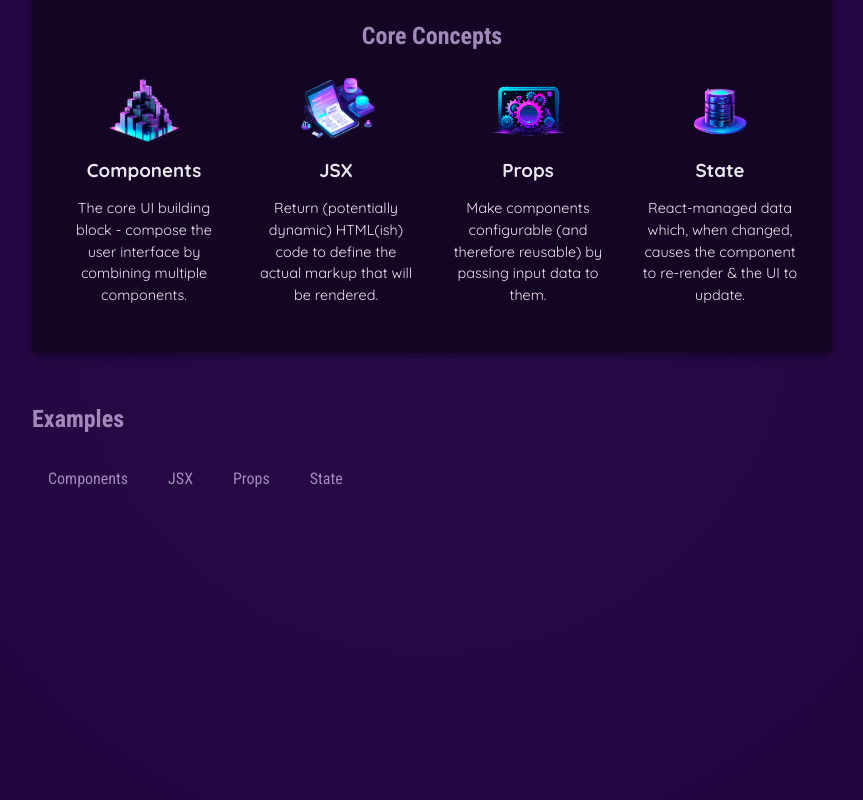
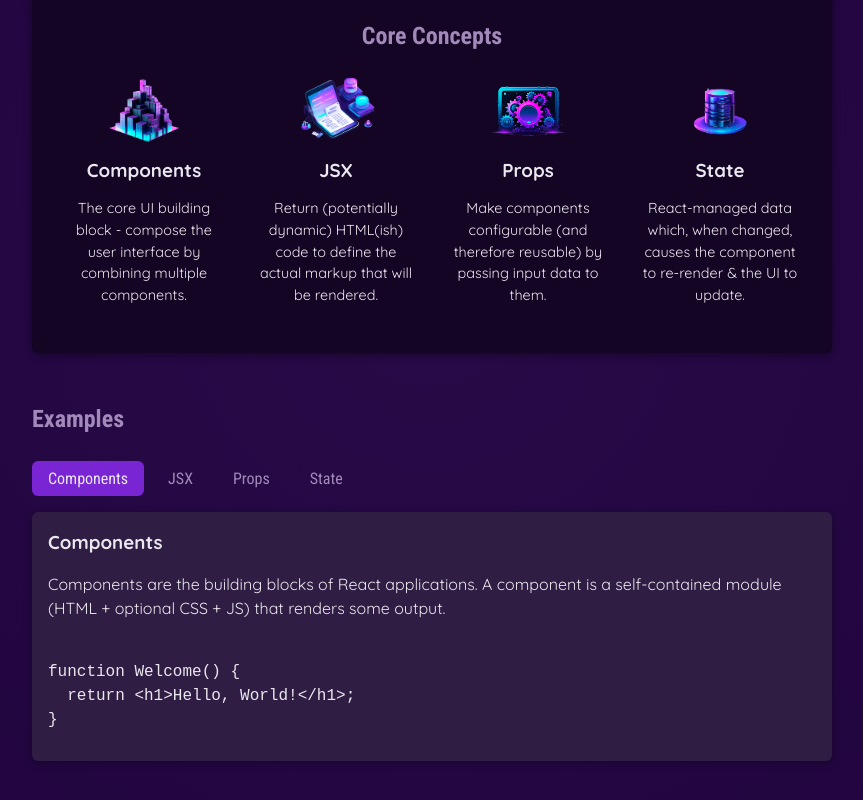
Before and after one commit to Abdullah-Majeed/01-starting-project, a React (Vite) app: page / in a window 1280 px wide. Shown: the part 346-1146 px from the top of the page, without its empty margins (208-1071 px from the left). Built offline with nearby package versions, Linux system fonts and the light colour scheme.

Commit message:
React essential completed

```diff
--- a/src/App.jsx
+++ b/src/App.jsx
@@ -2,11 +2,25 @@
 import Header from './components/Header/Header.jsx';
 import CoreConcept from './components/CoreConcepts.jsx';
 import TabButtton from './components/TabButton.jsx';
-
+import { useState } from 'react';
+import { EXAMPLES } from './data.js';
 
 function App() {
+  const [selectedTopic, setSelectedTopic] = useState('components');
   function handleClickTab(selectedButton) {
-    console.log(selectedButton);
+    setSelectedTopic(selectedButton);
+  }
+  let tabContent = <p>Please select a topic</p>
+  if (selectedTopic) {
+    tabContent = <div id='tab-content'>
+      <h3>{EXAMPLES[selectedTopic].title}</h3>
+      <p>{EXAMPLES[selectedTopic].description}</p>
+      <pre>
+        <code>
+          {EXAMPLES[selectedTopic].code}
+        </code>
+      </pre>
+    </div>
   }
   return (
     <div>
@@ -15,19 +29,20 @@
         <section id="core-concepts">
           <h2>Core Concepts</h2>
           <ul>
-            {CORE_CONCEPTS.map((concept) => (
-              <CoreConcept {...concept} />
+            {CORE_CONCEPTS.map((concept,i) => (
+              <CoreConcept key={i} {...concept} />
             ))}
           </ul>
         </section>
         <section id='examples'>
           <h2>Examples</h2>
           <menu>
-            <TabButtton onSelect={() => handleClickTab('components')}>Components</TabButtton>
-            <TabButtton onSelect={() => handleClickTab('jsx')}>JSX</TabButtton>
-            <TabButtton onSelect={() => handleClickTab('props')}>Props</TabButtton>
-            <TabButtton onSelect={() => handleClickTab('state')}>State</TabButtton>
+            <TabButtton isSelected={selectedTopic === 'components'} onSelect={() => handleClickTab('components')}>Components</TabButtton>
+            <TabButtton isSelected={selectedTopic === 'jsx'} onSelect={() => handleClickTab('jsx')}>JSX</TabButtton>
+            <TabButtton isSelected={selectedTopic === 'props'} onSelect={() => handleClickTab('props')}>Props</TabButtton>
+            <TabButtton isSelected={selectedTopic === 'state'} onSelect={() => handleClickTab('state')}>State</TabButtton>
           </menu>
+          {tabContent}
         </section>
       </main>
     </div>
--- a/src/components/TabButton.jsx
+++ b/src/components/TabButton.jsx
@@ -1,3 +1,3 @@
-export default function TabButtton({ onSelect, children }) {
-    return <li><button onClick={onSelect}>{children}</button></li>;
+export default function TabButtton({ onSelect, children, isSelected }) {
+    return <li><button className={isSelected ? 'active' : undefined} onClick={onSelect}>{children}</button></li>;
 }
--- a/src/data.js
+++ b/src/data.js
@@ -29,3 +29,54 @@
       'React-managed data which, when changed, causes the component to re-render & the UI to update.',
   },
 ];
+
+export const EXAMPLES = {
+  components: {
+    title: 'Components',
+    description:
+      'Components are the building blocks of React applications. A component is a self-contained module (HTML + optional CSS + JS) that renders some output.',
+    code: `
+function Welcome() {
+  return <h1>Hello, World!</h1>;
+}`,
+  },
+  jsx: {
+    title: 'JSX',
+    description:
+      'JSX is a syntax extension to JavaScript. It is similar to a template language, but it has full power of JavaScript (e.g., it may output dynamic content).',
+    code: `
+<div>
+  <h1>Welcome {userName}</h1>
+  <p>Time to learn React!</p>
+</div>`,
+  },
+  props: {
+    title: 'Props',
+    description:
+      'Components accept arbitrary inputs called props. They are like function arguments.',
+    code: `
+function Welcome(props) {
+  return <h1>Hello, {props.name}</h1>;
+}`,
+  },
+  state: {
+    title: 'State',
+    description:
+      'State allows React components to change their output over time in response to user actions, network responses, and anything else.',
+    code: `
+function Counter() {
+  const [isVisible, setIsVisible] = useState(false);
+
+  function handleClick() {
+    setIsVisible(true);
+  }
+
+  return (
+    <div>
+      <button onClick={handleClick}>Show Details</button>
+      {isVisible && <p>Amazing details!</p>}
+    </div>
+  );
+}`,
+  },
+};
```
